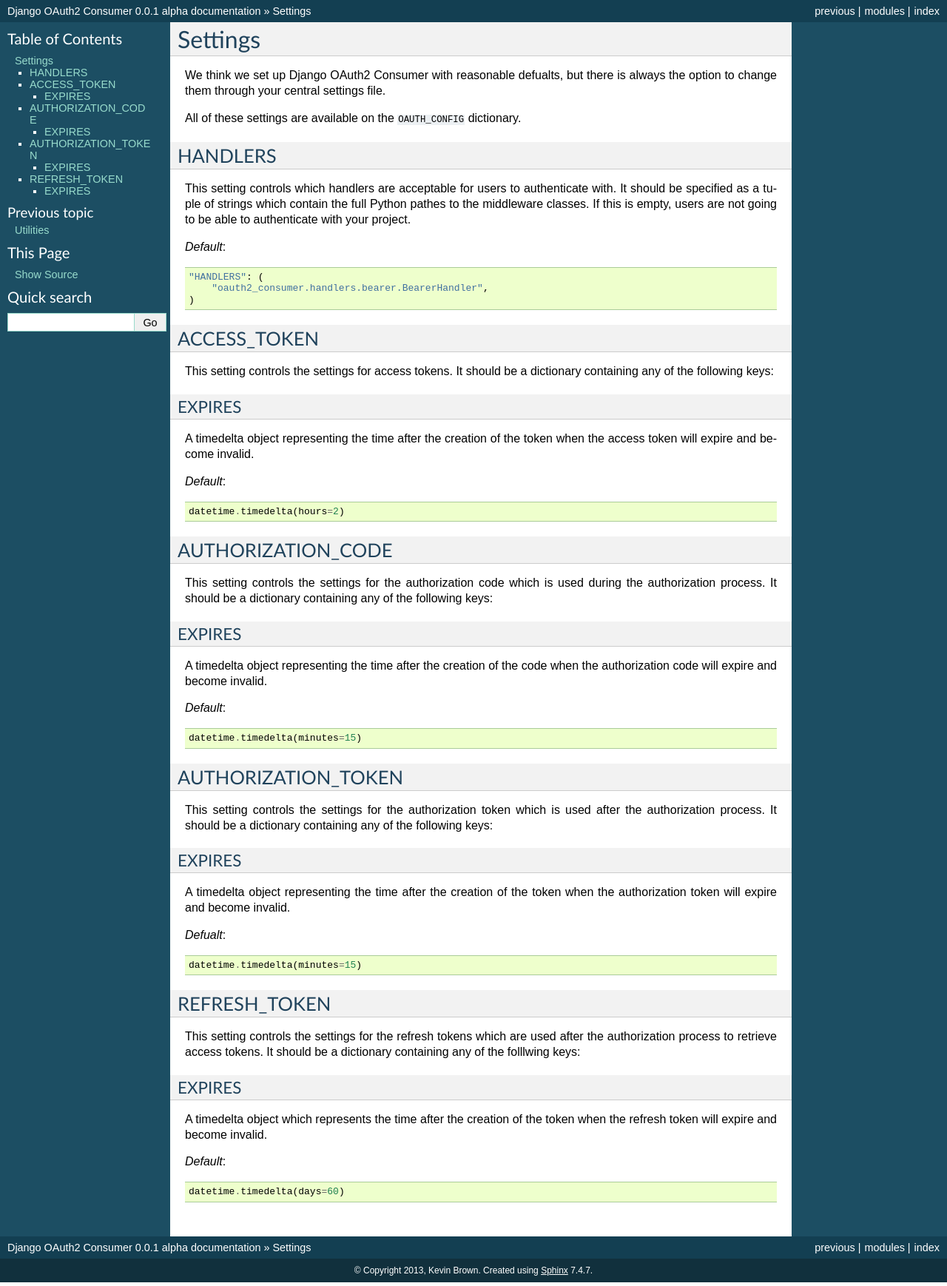
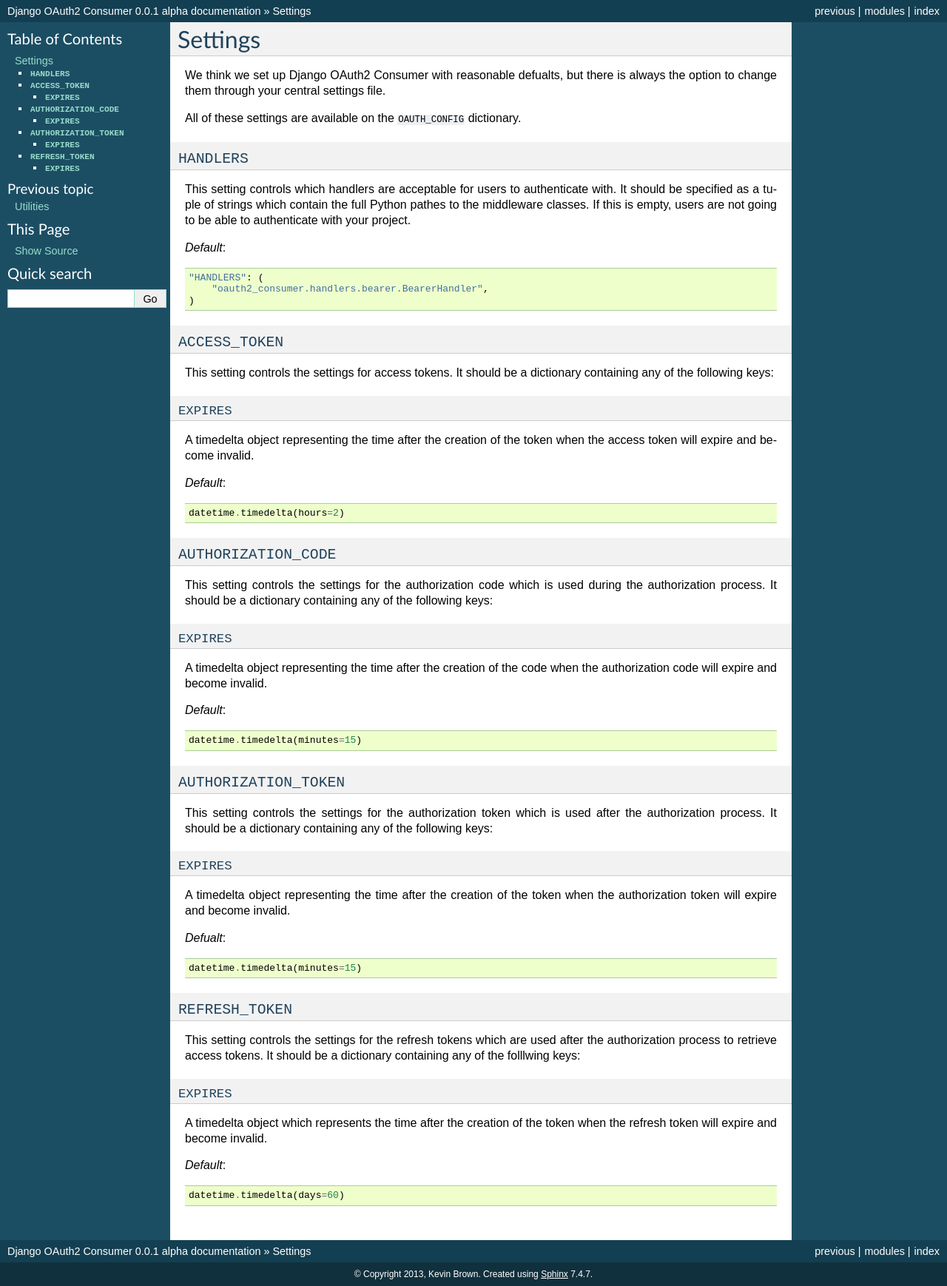
Before and after one commit to Rediker-Software/doac, a Sphinx documentation site: the page built from docs/source/settings.rst, in a window 1280 px wide. Shown: the whole page at 74% size. Built offline with Sphinx 7.4.7, drawn with Linux system fonts in a browser that asks for light colours.

```diff
--- a/docs/source/settings.rst
+++ b/docs/source/settings.rst
@@ -6,8 +6,8 @@ We think we set up Django OAuth2 Consumer with reasonable defualts, but there is
 
 All of these settings are available on the ``OAUTH_CONFIG`` dictionary.
 
-HANDLERS
-========
+``HANDLERS``
+============
 
 This setting controls which handlers are acceptable for users to authenticate with.  It should be specified as a tuple of strings which contain the full Python pathes to the middleware classes.  If this is empty, users are not going to be able to authenticate with your project.
 
@@ -17,52 +17,52 @@ This setting controls which handlers are acceptable for users to authenticate wi
         "oauth2_consumer.handlers.bearer.BearerHandler",
     )
 
-ACCESS_TOKEN
-============
+``ACCESS_TOKEN``
+================
 
 This setting controls the settings for access tokens.  It should be a dictionary containing any of the following keys:
 
-EXPIRES
--------
+``EXPIRES``
+-----------
 A timedelta object representing the time after the creation of the token when the access token will expire and become invalid.
 
 *Default*::
 
     datetime.timedelta(hours=2)
 
-AUTHORIZATION_CODE
-==================
+``AUTHORIZATION_CODE``
+======================
 
 This setting controls the settings for the authorization code which is used during the authorization process.  It should be a dictionary containing any of the following keys:
 
-EXPIRES
--------
+``EXPIRES``
+-----------
 A timedelta object representing the time after the creation of the code when the authorization code will expire and become invalid.
 
 *Default*::
 
     datetime.timedelta(minutes=15)
 
-AUTHORIZATION_TOKEN
-===================
+``AUTHORIZATION_TOKEN``
+=======================
 
 This setting controls the settings for the authorization token which is used after the authorization process.  It should be a dictionary containing any of the following keys:
 
-EXPIRES
--------
+``EXPIRES``
+-----------
 A timedelta object representing the time after the creation of the token when the authorization token will expire and become invalid.
 
 *Defualt*::
 
     datetime.timedelta(minutes=15)
 
-REFRESH_TOKEN
-=============
+``REFRESH_TOKEN``
+=================
 
 This setting controls the settings for the refresh tokens which are used after the authorization process to retrieve access tokens.  It should be a dictionary containing any of the folllwing keys:
 
-EXPIRES
--------
+``EXPIRES``
+-----------
 A timedelta object which represents the time after the creation of the token when the refresh token will expire and become invalid.
 
 *Default*::
```
